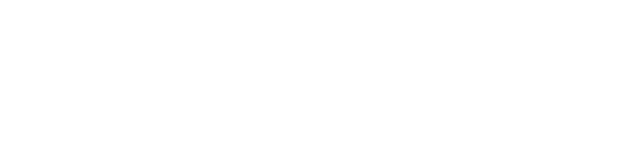
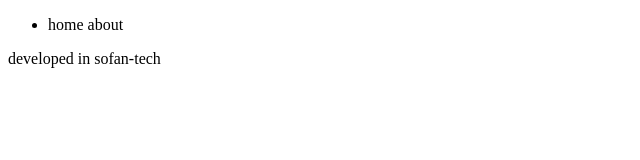
Before and after one commit to sofantech/new-git-project-, a plain HTML site: page index.html in a window 1280 px wide. Shown: the whole page, without its empty margins (0-640 px from the left). Drawn offline with Linux system fonts and the light colour scheme.

Commit message:
create header

```diff
--- a/index.html
+++ b/index.html
@@ -7,6 +7,15 @@
     <title>Document</title>
 </head>
 <body>
+    <nav>
+        <ul>
+            <li>
+                <a>home</a>
+                <a>about</a>
+            </li>
+        </ul>
+    </nav>
+    <footer>developed in sofan-tech</footer>
 
 </body>
 </html>
```
Also changed, not shown: js/app.js (added), 1 other file.
